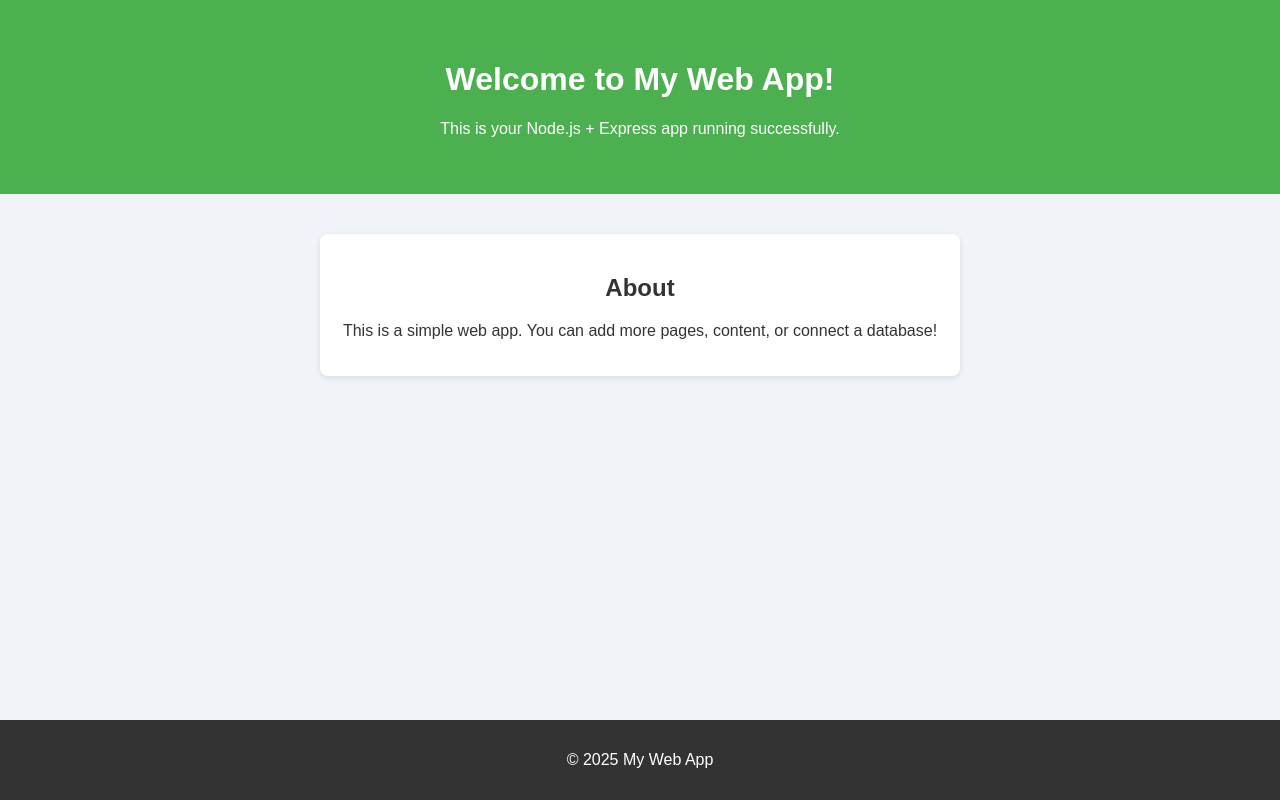
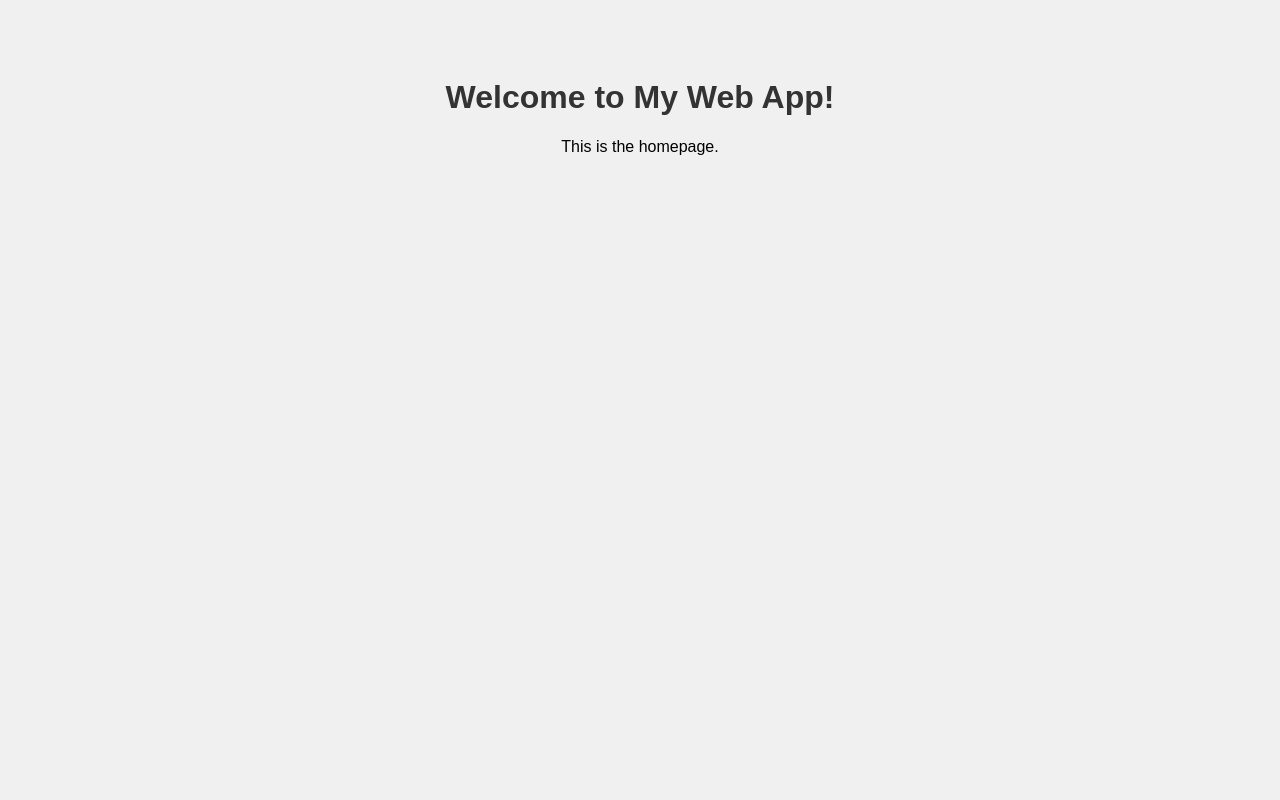
Before and after one commit to shivania-network/my-web-app, a website: page public/index.html in a window 1280 px wide. Drawn offline with Linux system fonts and the light colour scheme.

```diff
--- a/public/index.html
+++ b/public/index.html
@@ -1,26 +1,11 @@
 <!DOCTYPE html>
-<html lang="en">
+<html>
 <head>
-  <meta charset="UTF-8">
-  <meta name="viewport" content="width=device-width, initial-scale=1.0">
   <title>My Web App</title>
   <link rel="stylesheet" href="style.css">
 </head>
 <body>
-  <header>
-    <h1>Welcome to My Web App!</h1>
-    <p>This is your Node.js + Express app running successfully.</p>
-  </header>
-
-  <main>
-    <section>
-      <h2>About</h2>
-      <p>This is a simple web app. You can add more pages, content, or connect a database!</p>
-    </section>
-  </main>
-
-  <footer>
-    <p>© 2025 My Web App</p>
-  </footer>
+  <h1>Welcome to My Web App!</h1>
+  <p>This is the homepage.</p>
 </body>
 </html>
--- a/public/style.css
+++ b/public/style.css
@@ -1,40 +1,10 @@
-/* General styles */
 body {
   font-family: Arial, sans-serif;
-  background-color: #f0f4f8;
-  color: #333;
-  margin: 0;
-  padding: 0;
+  background-color: #f0f0f0;
   text-align: center;
+  padding: 50px;
 }
 
-/* Header */
-header {
-  background-color: #4CAF50;
-  color: white;
-  padding: 40px 20px;
+h1 {
+  color: #333;
 }
-
-/* Main content */
-main {
-  padding: 20px;
-}
-
-section {
-  margin: 20px auto;
-  max-width: 600px;
-  background-color: white;
-  padding: 20px;
-  border-radius: 8px;
-  box-shadow: 0 2px 6px rgba(0,0,0,0.1);
-}
-
-/* Footer */
-footer {
-  background-color: #333;
-  color: white;
-  padding: 15px 0;
-  position: fixed;
-  width: 100%;
-  bottom: 0;
-}
```
Also changed, not shown: index.js (+30 -7 lines), package.json (+15 -0 lines), 1 other file.
